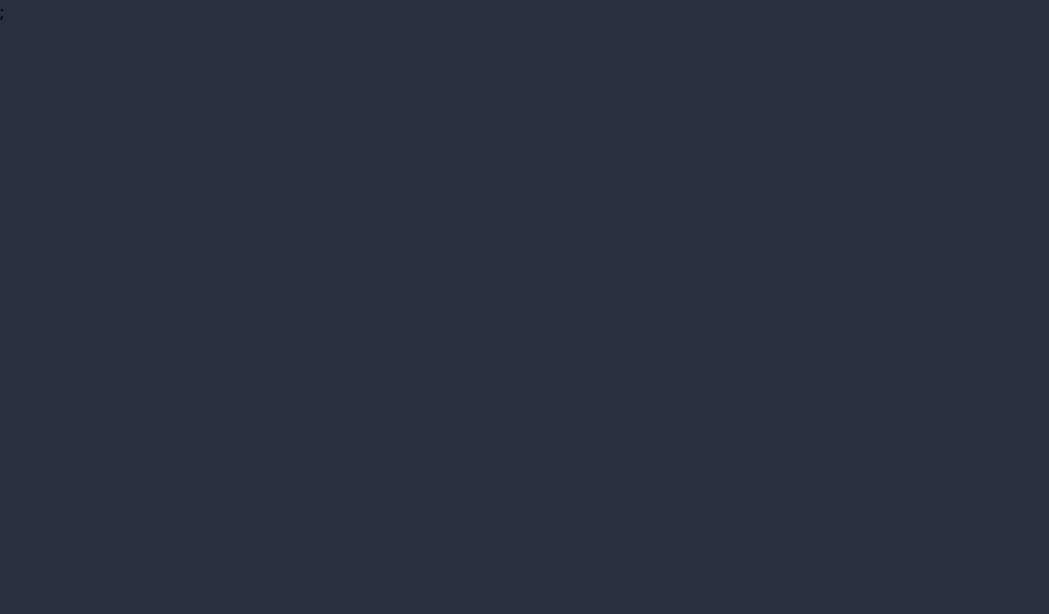
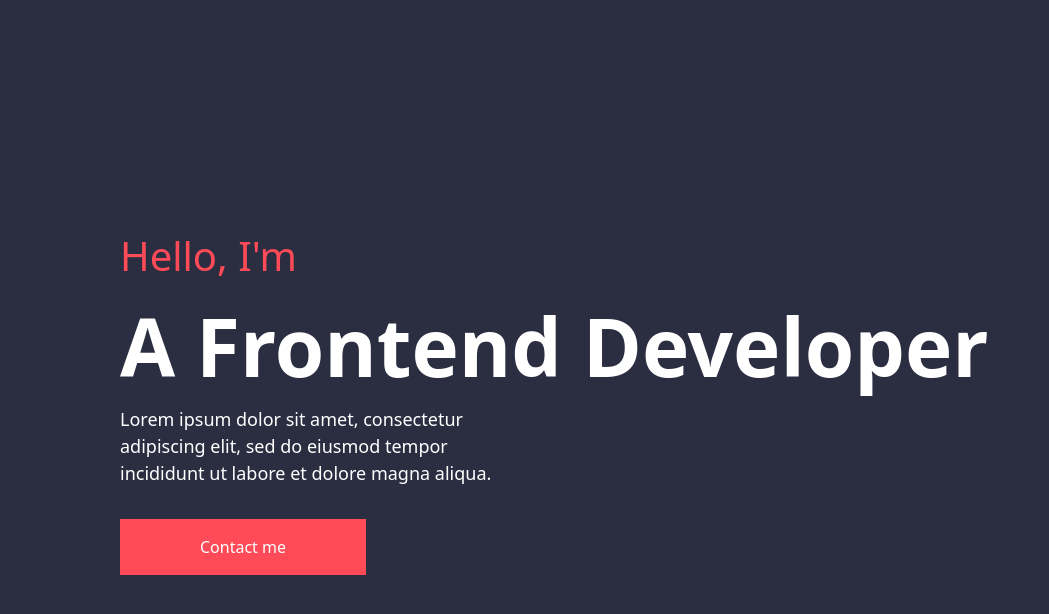
Before and after one commit to Ashley06Williams/My-portfolio, a Next.js app: page / in a window 1280 px wide. Shown: the top 614 px of the page, without its empty margins (0-1049 px from the left). Built offline with nearby package versions, Linux system fonts and the light colour scheme.

Commit message:
Added hero section
Added component to page and designed hero section

```diff
--- a/src/app/page.tsx
+++ b/src/app/page.tsx
@@ -1,9 +1,11 @@
-import Image from "next/image";
+import HeroSection from "@/components/hero-section";
 
 export default function Home() {
   return (
-    <div className="max-w-50 bg-blueGrey h-screen">
-      <main className=""></main>;
+    <div className=" bg-blueGrey h-full">
+      <main>
+        <HeroSection />
+      </main>
     </div>
   );
 }
--- /dev/null
+++ b/src/components/hero-section.tsx
@@ -0,0 +1,19 @@
+import React from "react";
+
+export default function HeroSection() {
+  return (
+    <div className="bg-blueGrey max-w-[1200px] mx-auto h-screen px-20 flex flex-col justify-center">
+      <div className="max-w-[800]">
+        <h2 className="text-red text-[40px] ">Hello, I'm</h2>
+        <h1 className="text-white text-[80px] font-semibold text-left p-0 m-0">
+          A Frontend Developer
+        </h1>
+        <p className="text-[18px] max-w-[400px] text-white mb-8">
+          Lorem ipsum dolor sit amet, consectetur adipiscing elit, sed do
+          eiusmod tempor incididunt ut labore et dolore magna aliqua.
+        </p>
+        <button className="bg-red p-4 px-20 text-white">Contact me</button>
+      </div>
+    </div>
+  );
+}
--- a/tailwind.config.ts
+++ b/tailwind.config.ts
@@ -13,7 +13,7 @@ const config: Config = {
         foreground: "var(--foreground)",
         red: "#FF4A57",
         blueGrey: "#2B2D41",
-        white: "FFFFFF",
+        white: "#FFFFFF",
       },
     },
   },
```
